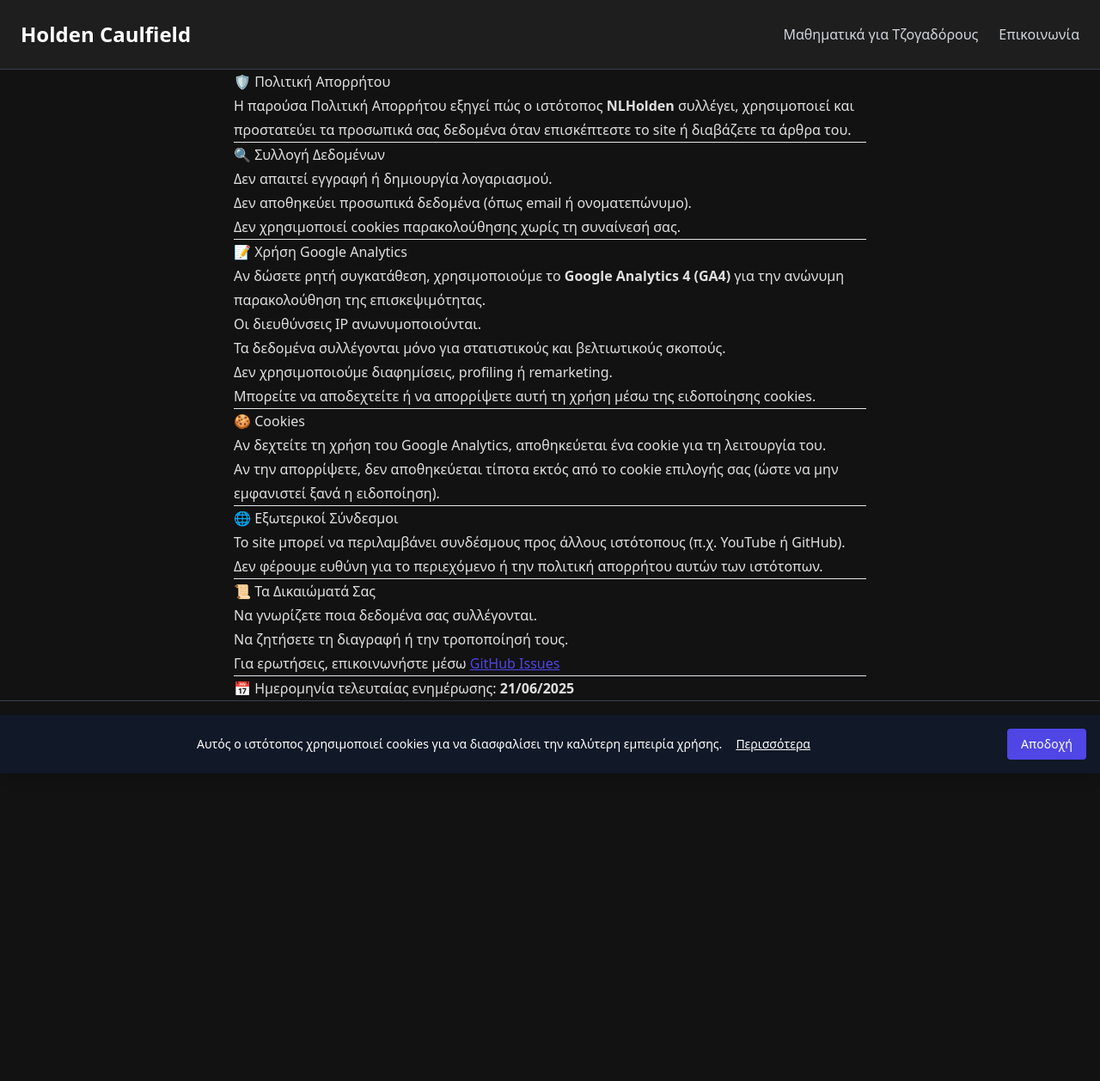
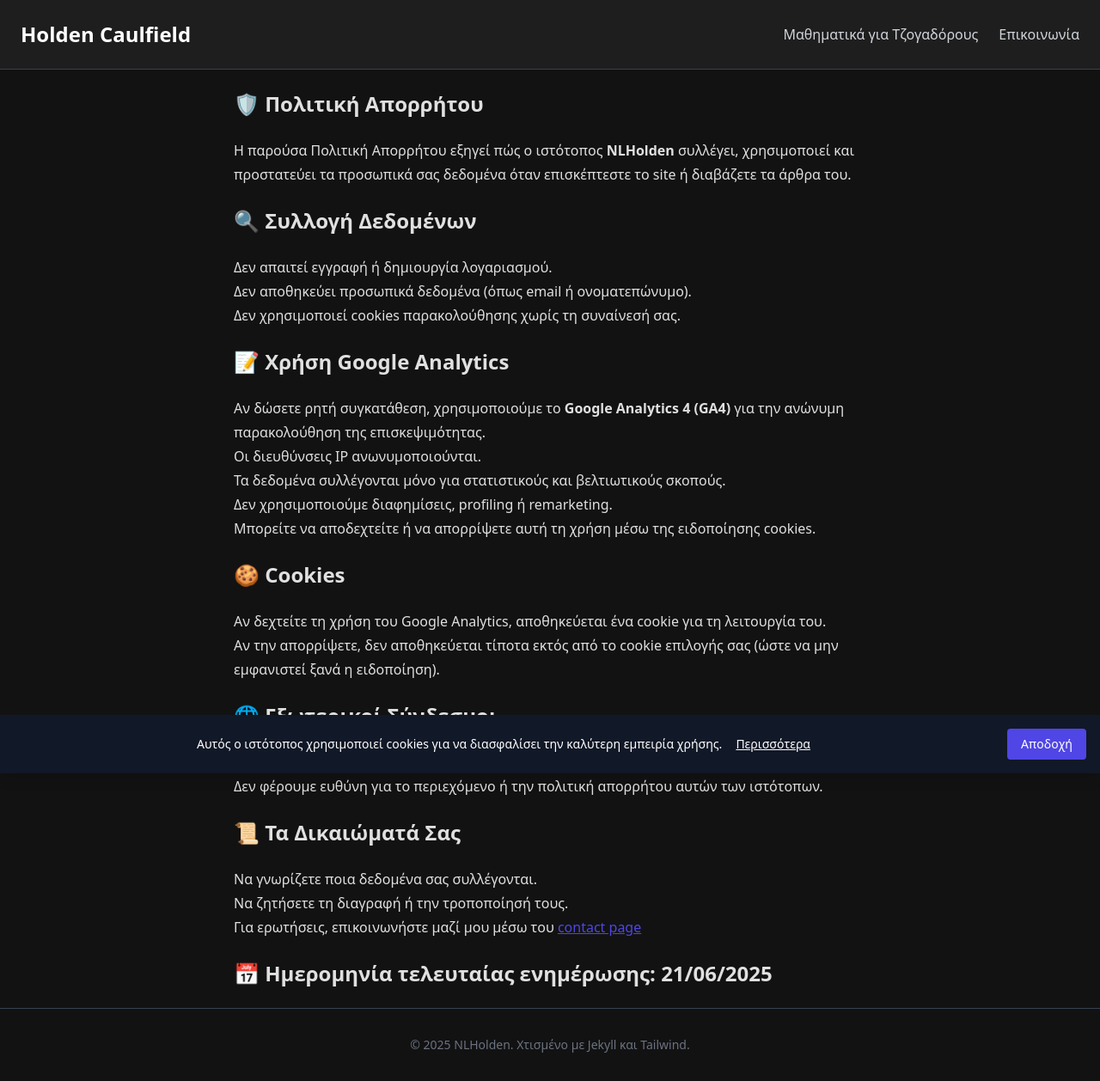
Before and after one commit to NLHolden/nlholden.github.io, a Jekyll site: the page built from privacy-policy.md, in a window 1280 px wide. Shown: the whole page at 86% size. Built offline with Jekyll 4.4.1, drawn with Linux system fonts in a browser that asks for light colours; nearby versions of some CDN libraries; before the commit the page ends 900 px from its top, so only the background shows below that.

Commit message:
Fix privacy policy page

```diff
--- a/privacy-policy.md
+++ b/privacy-policy.md
@@ -4,21 +4,17 @@
 permalink: /privacy-policy/
 ---
 
-# 🛡️ Πολιτική Απορρήτου
+<h2 class="text-2xl font-bold my-6">🛡️ Πολιτική Απορρήτου</h2>
 
 Η παρούσα Πολιτική Απορρήτου εξηγεί πώς ο ιστότοπος **NLHolden** συλλέγει, χρησιμοποιεί και προστατεύει τα προσωπικά σας δεδομένα όταν επισκέπτεστε το site ή διαβάζετε τα άρθρα του.
 
----
-
-## 🔍 Συλλογή Δεδομένων
+<h2 class="text-2xl font-bold my-6">🔍 Συλλογή Δεδομένων</h2>
 
 - Δεν απαιτεί εγγραφή ή δημιουργία λογαριασμού.
 - Δεν αποθηκεύει προσωπικά δεδομένα (όπως email ή ονοματεπώνυμο).
 - Δεν χρησιμοποιεί cookies παρακολούθησης χωρίς τη συναίνεσή σας.
 
----
-
-## 📝 Χρήση Google Analytics
+<h2 class="text-2xl font-bold my-6">📝 Χρήση Google Analytics</h2>
 
 Αν δώσετε ρητή συγκατάθεση, χρησιμοποιούμε το **Google Analytics 4 (GA4)** για την ανώνυμη παρακολούθηση της επισκεψιμότητας.
 
@@ -27,28 +23,21 @@
 - Δεν χρησιμοποιούμε διαφημίσεις, profiling ή remarketing.
 - Μπορείτε να αποδεχτείτε ή να απορρίψετε αυτή τη χρήση μέσω της ειδοποίησης cookies.
 
----
 
-## 🍪 Cookies
+<h2 class="text-2xl font-bold my-6">🍪 Cookies</h2>
 
 - Αν δεχτείτε τη χρήση του Google Analytics, αποθηκεύεται ένα cookie για τη λειτουργία του.
 - Αν την απορρίψετε, δεν αποθηκεύεται τίποτα εκτός από το cookie επιλογής σας (ώστε να μην εμφανιστεί ξανά η ειδοποίηση).
 
----
-
-## 🌐 Εξωτερικοί Σύνδεσμοι
+<h2 class="text-2xl font-bold my-6">🌐 Εξωτερικοί Σύνδεσμοι</h2>
 
 Το site μπορεί να περιλαμβάνει συνδέσμους προς άλλους ιστότοπους (π.χ. YouTube ή GitHub).
 Δεν φέρουμε ευθύνη για το περιεχόμενο ή την πολιτική απορρήτου αυτών των ιστότοπων.
 
----
-
-## 📜 Τα Δικαιώματά Σας
+<h2 class="text-2xl font-bold my-6">📜 Τα Δικαιώματά Σας</h2>
 
 - Να γνωρίζετε ποια δεδομένα σας συλλέγονται.
 - Να ζητήσετε τη διαγραφή ή την τροποποίησή τους.
-- Για ερωτήσεις, επικοινωνήστε μέσω [GitHub Issues](https://github.com/NLHolden/nlholden.github.io/issues)
+- Για ερωτήσεις, επικοινωνήστε μαζί μου μέσω του [contact page](/contact)
 
----
-
-### 📅 Ημερομηνία τελευταίας ενημέρωσης: **21/06/2025**
+<h2 class="text-2xl font-bold my-6">📅 Ημερομηνία τελευταίας ενημέρωσης: 21/06/2025</h2>
```
